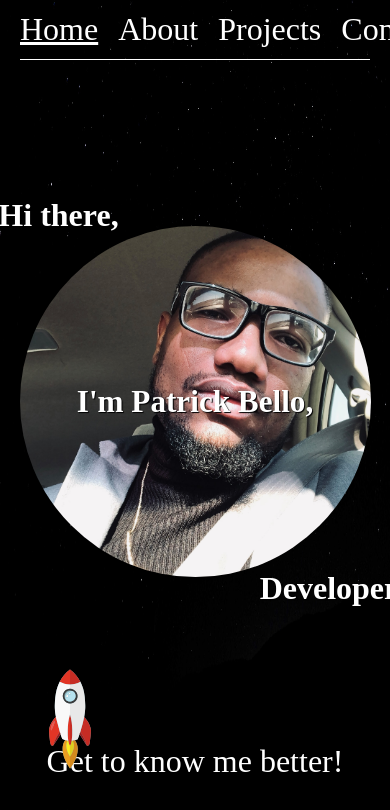
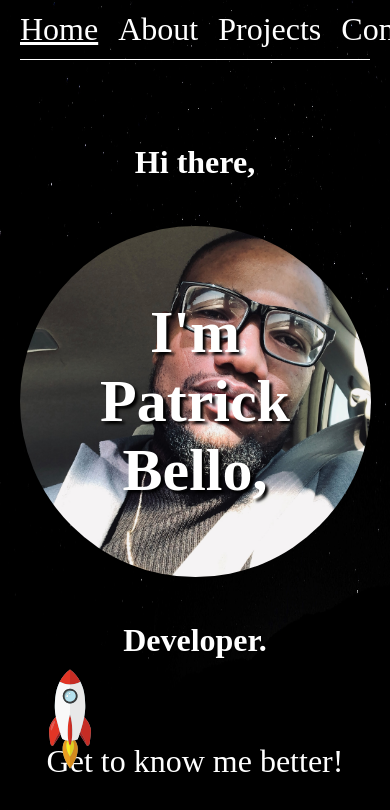
Before and after one commit to mayorbcode/portfolio, a React (Create React App) app: page / in a window 390 px wide. Shown: the top 810 px of the page. Built offline with nearby package versions, Linux system fonts and the light colour scheme.

Commit message:
css responsive tweaks

```diff
--- a/src/App.css
+++ b/src/App.css
@@ -226,11 +226,22 @@ html, body {
 }
 
 /* Media querries */
+@media (max-width: 850px) {
+  .home .top h1 div:first-child {
+    bottom: 100px;
+  }
+  .home .top h1 div:nth-child(3) {
+    top: 100px;
+  }
+}
 
 @media (max-width: 775px) {
   .home .top h1 div:first-child {
     font-size: 2rem;
     bottom: 150px;
+  }
+  .home .top h1 div:nth-child(2) {
+    font-size: 60px;
   }
   .home .top h1 div:nth-child(3) {
     font-size: 2rem;
@@ -238,9 +249,32 @@ html, body {
   }
 }
 
+@media (max-width: 670px) {
+  .home .top h1 div:first-child {
+    bottom: 170px;
+  }
+  .home .top h1 div:nth-child(3) {
+    top: 170px;
+  }
+}
+
 @media (max-width: 525px) {
   .home .top .selfie {
-    max-width: 90vw;
-    max-height: 90vw;
+    width: 90vw;
+    height: 90vw;
   }
 }
+
+@media (max-width: 495px) {
+  .home .top h1 div:first-child {
+    right: 0vw;
+    bottom: 30vw;
+  }
+  .home .top h1 div:nth-child(2) {
+    text-shadow: 3px 3px 3px black;
+  }
+  .home .top h1 div:nth-child(3) {
+    left: 0vw;
+    top: 30vw;
+  }
+}
```
